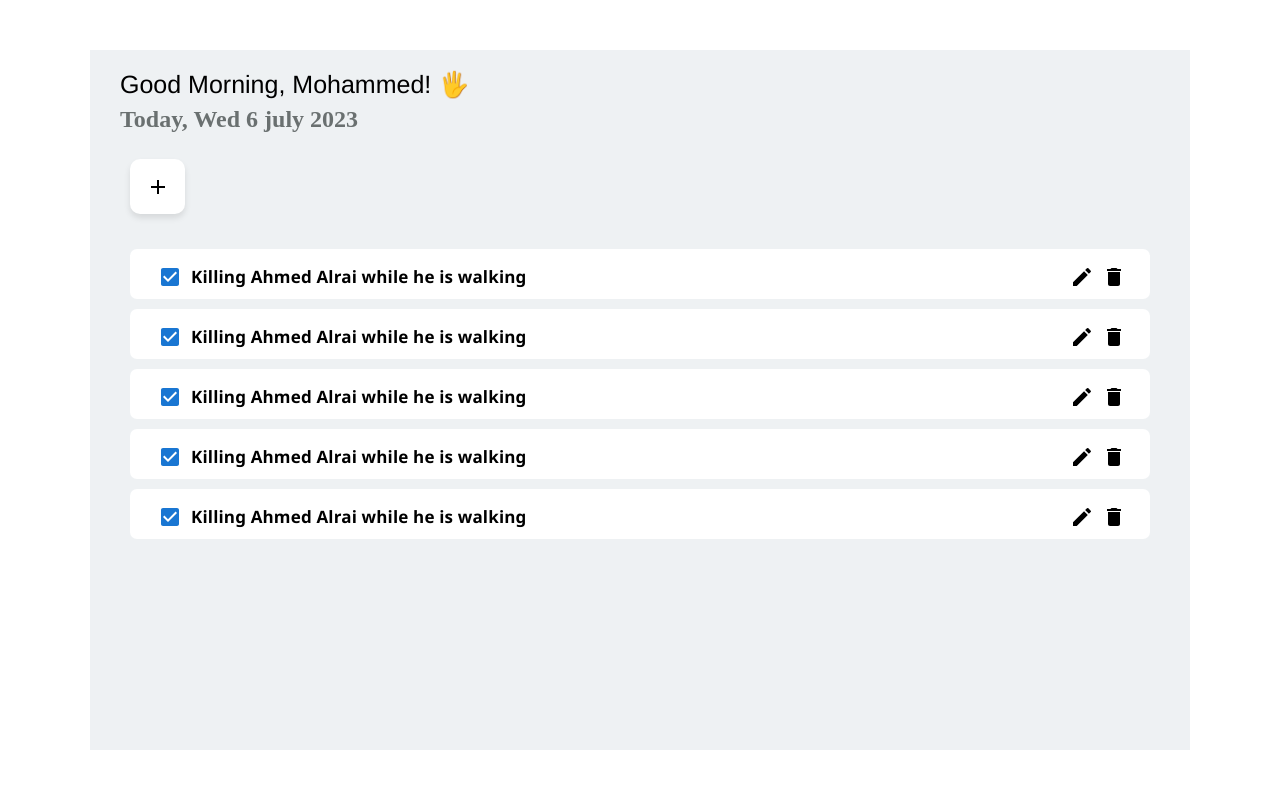
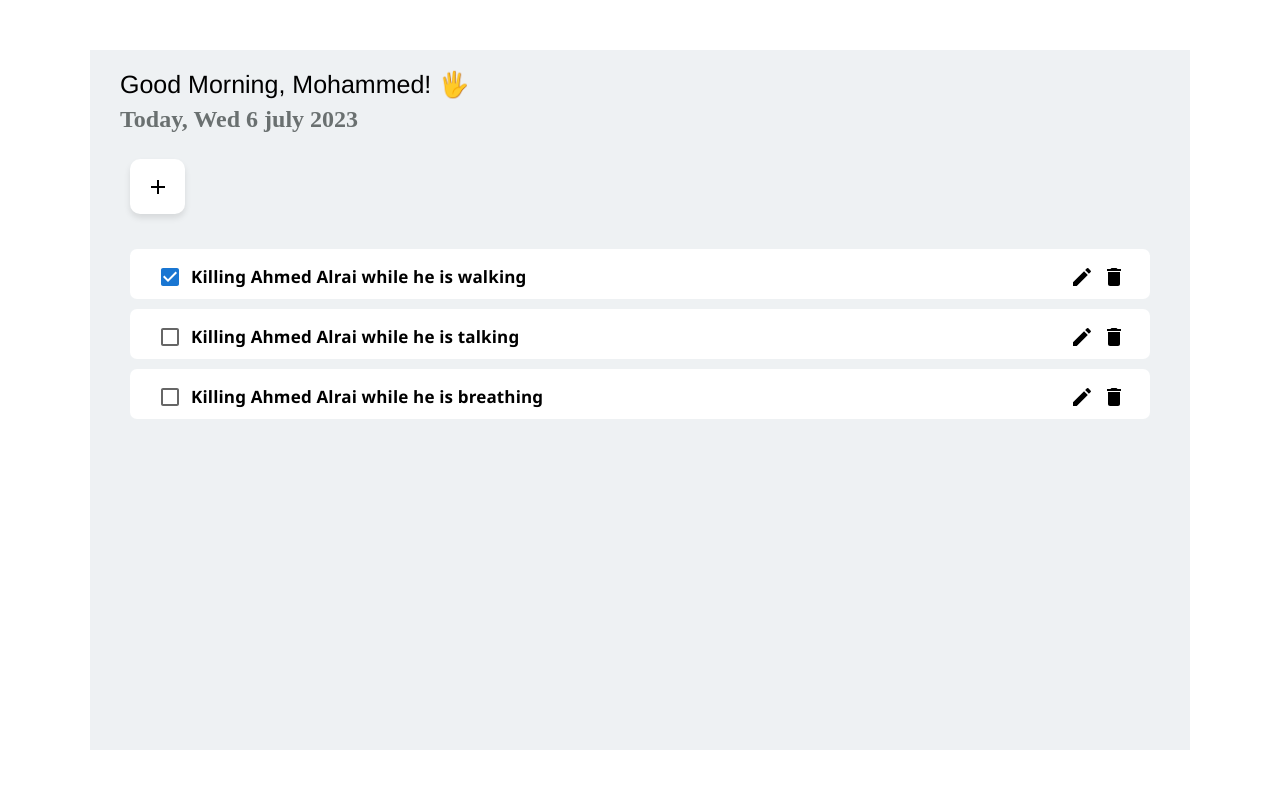
Before and after one commit to ByteRunners/todo-react, a React (Vite) app: page / in a window 1280 px wide. Shown: the top 788 px of the page. Built offline with nearby package versions, Linux system fonts and the light colour scheme.

Commit message:
add in the  JSON list of array

```diff
--- a/src/JSON/defualtvalues.json
+++ b/src/JSON/defualtvalues.json
@@ -1,5 +1,17 @@
-{
-    "num": 5,
-    "dec":"Killing Ahmed Alrai while he is walking",
-     "status": true
-}
+[
+    {
+        "num": 5,
+        "dec":"Killing Ahmed Alrai while he is walking",
+         "status": true
+    },
+    {
+        "num": 5,
+        "dec":"Killing Ahmed Alrai while he is talking",
+        "status": false
+    },
+    {
+        "num": 5,
+        "dec":"Killing Ahmed Alrai while he is breathing",
+        "status": false
+    }
+]
--- a/src/main-page.tsx
+++ b/src/main-page.tsx
@@ -1,5 +1,5 @@
 //import Button from "./components/Button/button";
-import defualtvalues from './JSON/defualtvalues.json';
+import ListOfTodos from './JSON/defualtvalues.json';
 import FormControlLabel from '@mui/material/FormControlLabel';
 import Checkbox from '@mui/material/Checkbox';
 import Fab from '@mui/material/Fab';
@@ -15,7 +15,8 @@ export default function MainPage() {
   // const clickBtn2 = () => {
   //   console.log("clicked btn2");
   // };
-  const items = Array.from({ length: defualtvalues.num });
+  // const items = Array.from({ length: defualtvalues.num });
+  const items = ListOfTodos;
   return (
 
     <div className="maindiv">
@@ -41,11 +42,11 @@ export default function MainPage() {
 
         <section className='checksection'>
           <div>
-            {items.map((_, index) => (
+            {items.map((item, index) => (
               <div key={index} className="checkboxstyle">
                 <FormControlLabel
-                  control={<Checkbox defaultChecked = {defualtvalues.status} />}
-                  label={`${defualtvalues.dec}`}
+                  control={<Checkbox checked={item.status}/>}
+                  label={item.dec}
                 />
                 <div className="editbuttom">
                   <Fab aria-label="edit">
```
